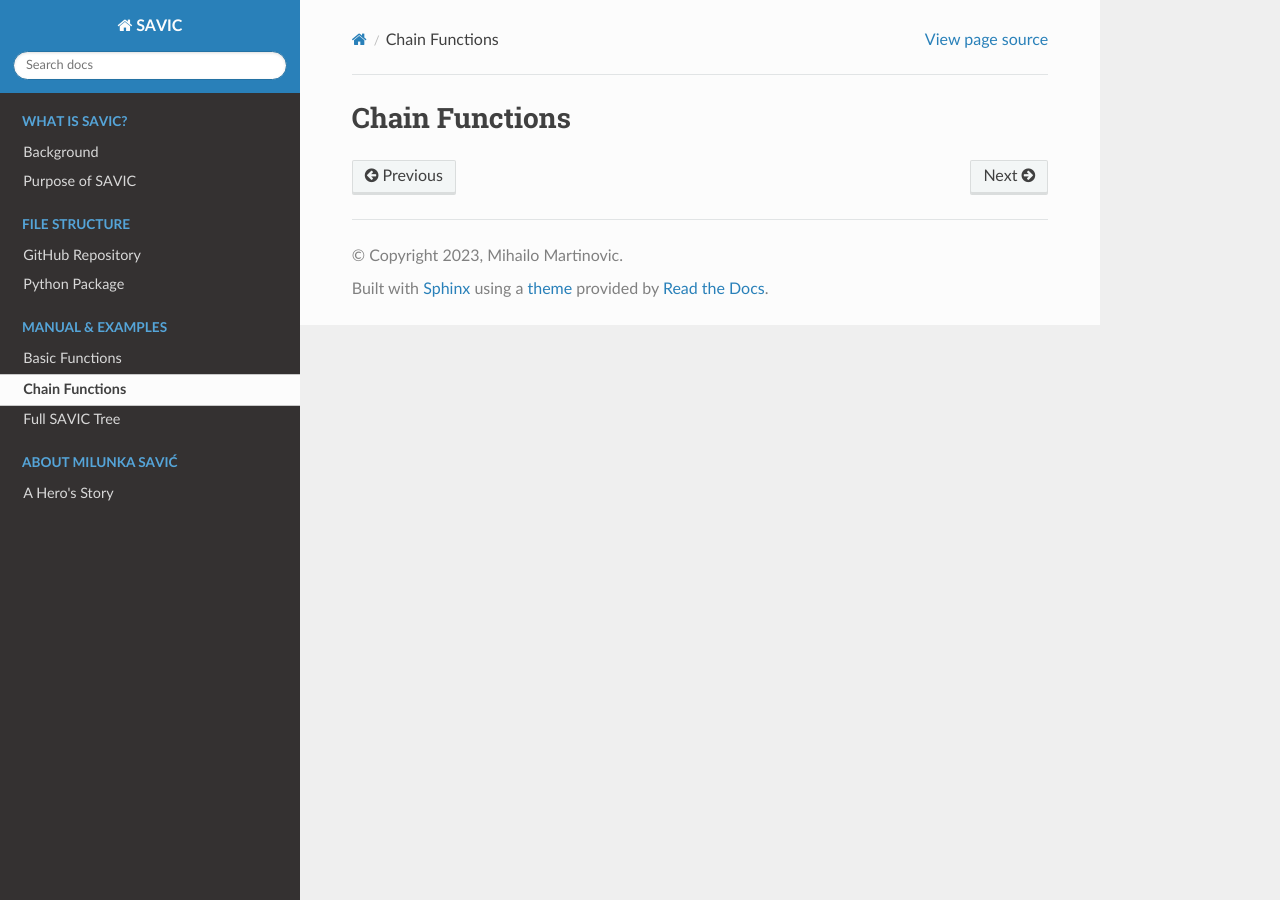
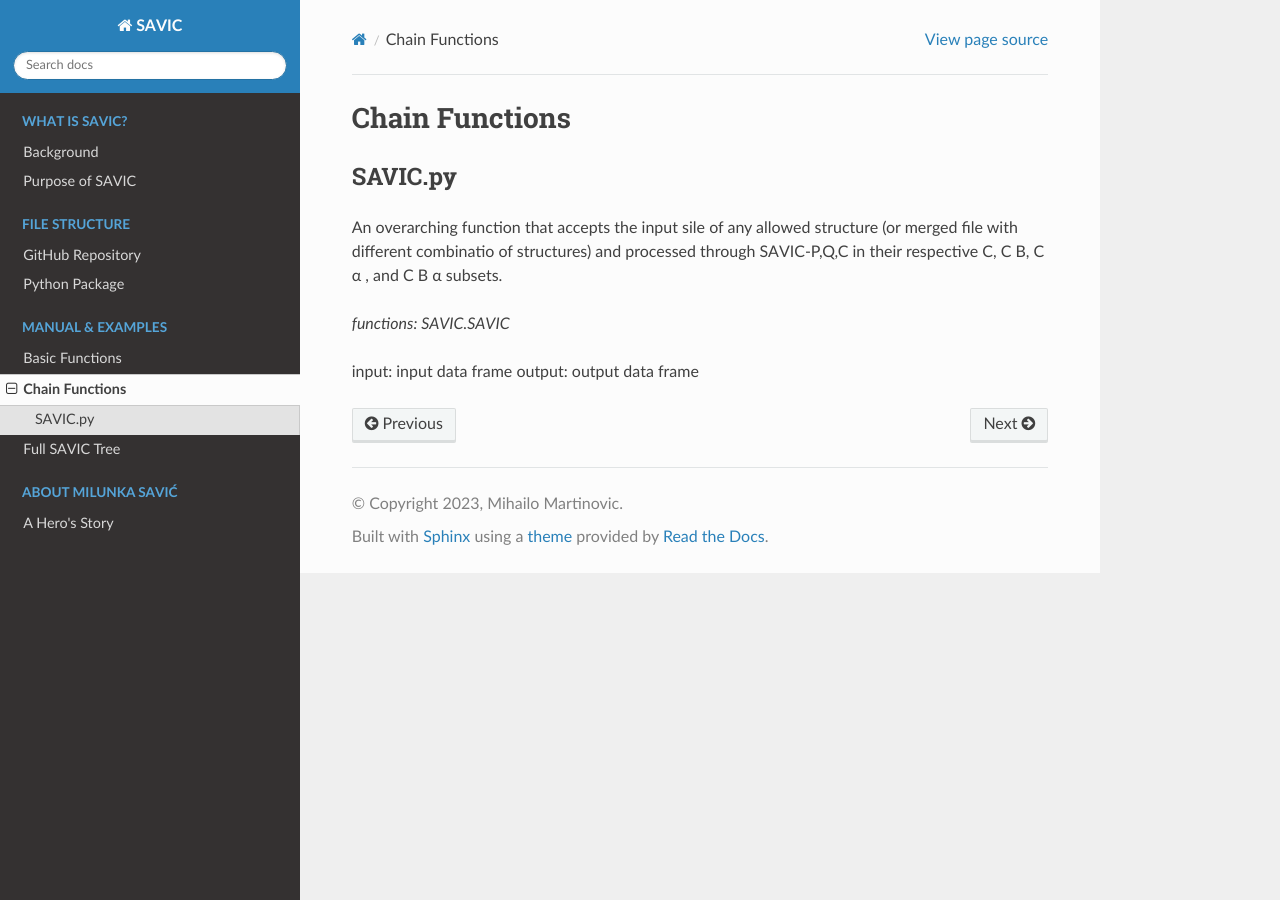
Before and after one commit to MihailoMartinovic/SAVIC, a Sphinx documentation site: the page built from docs/03-functions-chain.rst, in a window 1280 px wide. Built offline with Sphinx 7.4.7 and the Read the Docs theme 2.0.0, drawn with Linux system fonts in a browser that asks for light colours.

Commit message:
Update 03-functions-chain.rst

```diff
--- a/docs/03-functions-chain.rst
+++ b/docs/03-functions-chain.rst
@@ -1,3 +1,13 @@
 #######
 Chain Functions
 #######
+
+SAVIC.py
+------------
+
+An overarching function that accepts the input sile of any allowed structure (or merged file with different combinatio of structures) and processed through SAVIC-P,Q,C in their respective C, C B, C :math:`&#945;` , and C B :math:`&#945;` subsets.
+
+*functions: SAVIC.SAVIC*
+
+input:    input data frame
+output:   output data frame
```
